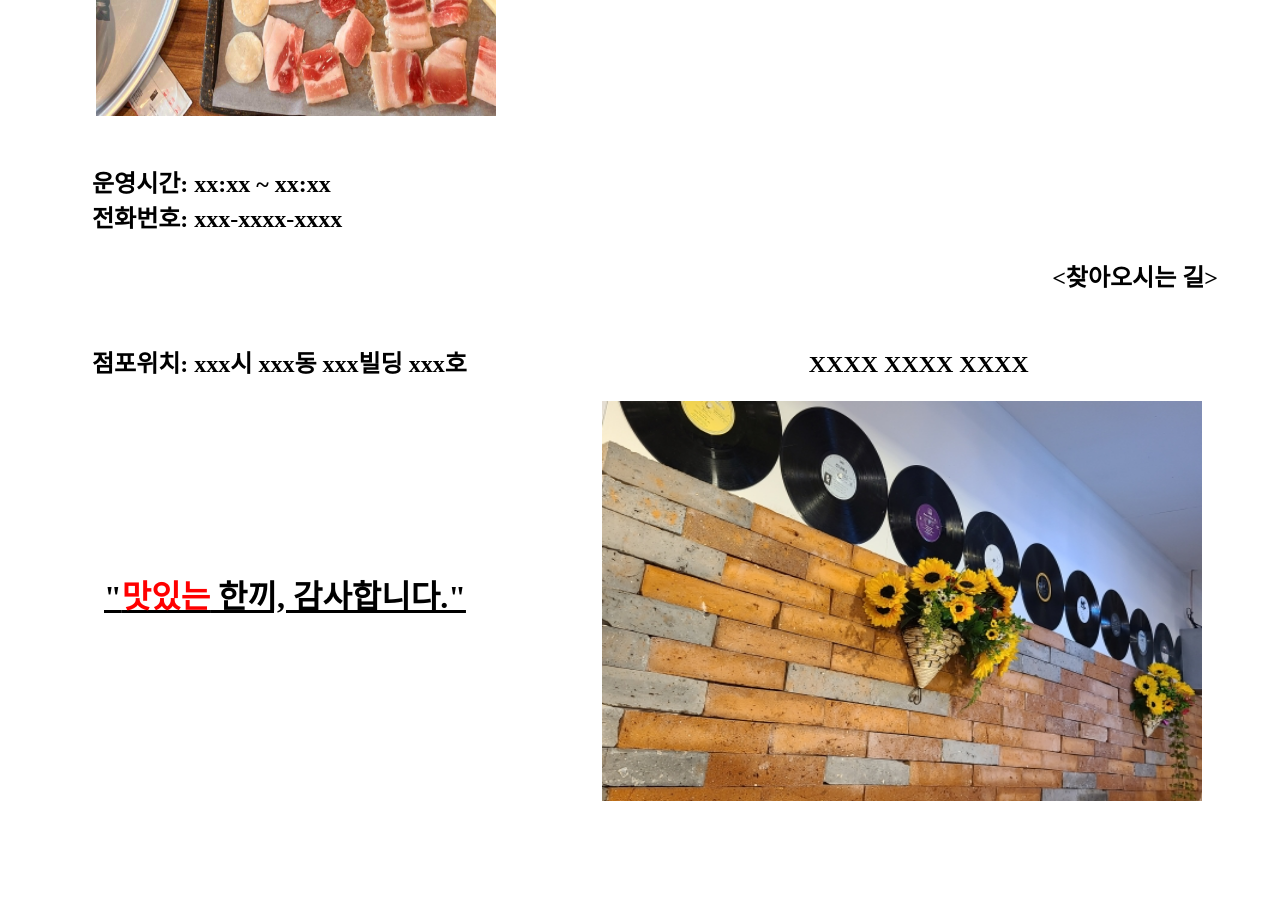
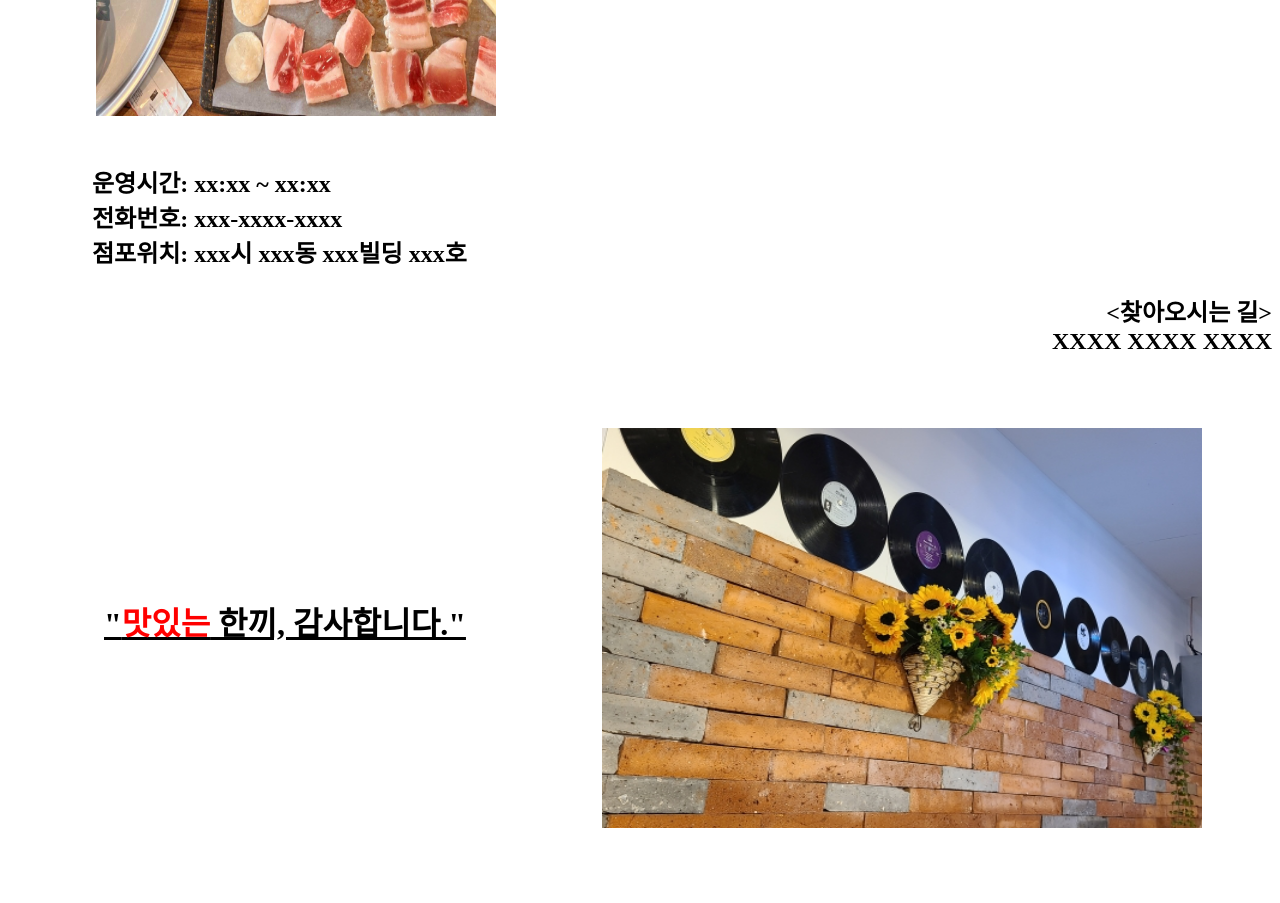
Before and after one commit to kpdj4588/my-first-site, a plain HTML site: page index.html in a window 1280 px wide. Shown: the part 980-1883 px from the top of the page. Drawn offline with Linux system fonts and the light colour scheme.

Commit message:
Update index.html

```diff
--- a/index.html
+++ b/index.html
@@ -14,8 +14,7 @@
 
 
  <h1>&nbsp &nbsp &nbsp &nbsp &nbsp &nbsp<img src="./KakaoTalk_20221025_205402984.jpg" align="center", height="400px", width="400px", <h1> &nbsp &nbsp &nbsp &nbsp &nbsp &nbsp &nbsp &nbsp &nbsp <u>"<span style="color: #ff0000 ;">친절한</span> 식당이 되겠습니다. 감사합니다."</u></h1>
- <h2><br> &nbsp &nbsp &nbsp &nbsp &nbsp &nbsp &nbsp 운영시간: xx:xx ~ xx:xx <br> &nbsp &nbsp &nbsp &nbsp &nbsp &nbsp &nbsp 전화번호: xxx-xxxx-xxxx <p style="text-align:right;"><찾아오시는 길>&nbsp &nbsp &nbsp &nbsp &nbsp</p>  <br> &nbsp &nbsp &nbsp &nbsp &nbsp &nbsp &nbsp 점포위치: xxx시 xxx동 xxx빌딩 xxx호 &nbsp &nbsp &nbsp &nbsp &nbsp &nbsp &nbsp
-   &nbsp &nbsp &nbsp &nbsp &nbsp &nbsp &nbsp &nbsp &nbsp &nbsp &nbsp &nbsp &nbsp &nbsp &nbsp &nbsp &nbsp &nbsp &nbsp &nbsp &nbsp XXXX XXXX XXXX <br> </h2>
+ <h2><br> &nbsp &nbsp &nbsp &nbsp &nbsp &nbsp &nbsp 운영시간: xx:xx ~ xx:xx <br> &nbsp &nbsp &nbsp &nbsp &nbsp &nbsp &nbsp 전화번호: xxx-xxxx-xxxx  <br> &nbsp &nbsp &nbsp &nbsp &nbsp &nbsp &nbsp 점포위치: xxx시 xxx동 xxx빌딩 xxx호 &nbsp &nbsp &nbsp &nbsp &nbsp &nbsp &nbsp<p style="text-align:right;">&nbsp &nbsp &nbsp &nbsp &nbsp <찾아오시는 길> <br> XXXX XXXX XXXX</p>  <br> </h2>
 
   <h1>&nbsp &nbsp &nbsp &nbsp &nbsp &nbsp <u>"<span style="color: #ff0000 ;">맛있는</span> 한끼, 감사합니다."</u> &nbsp &nbsp &nbsp &nbsp &nbsp &nbsp &nbsp &nbsp <img src="./dan.jpg" align="center", height="400px", width="600px"> &nbsp &nbsp &nbsp &nbsp &nbsp &nbsp &nbsp &nbsp </h1>
 <br>
```
